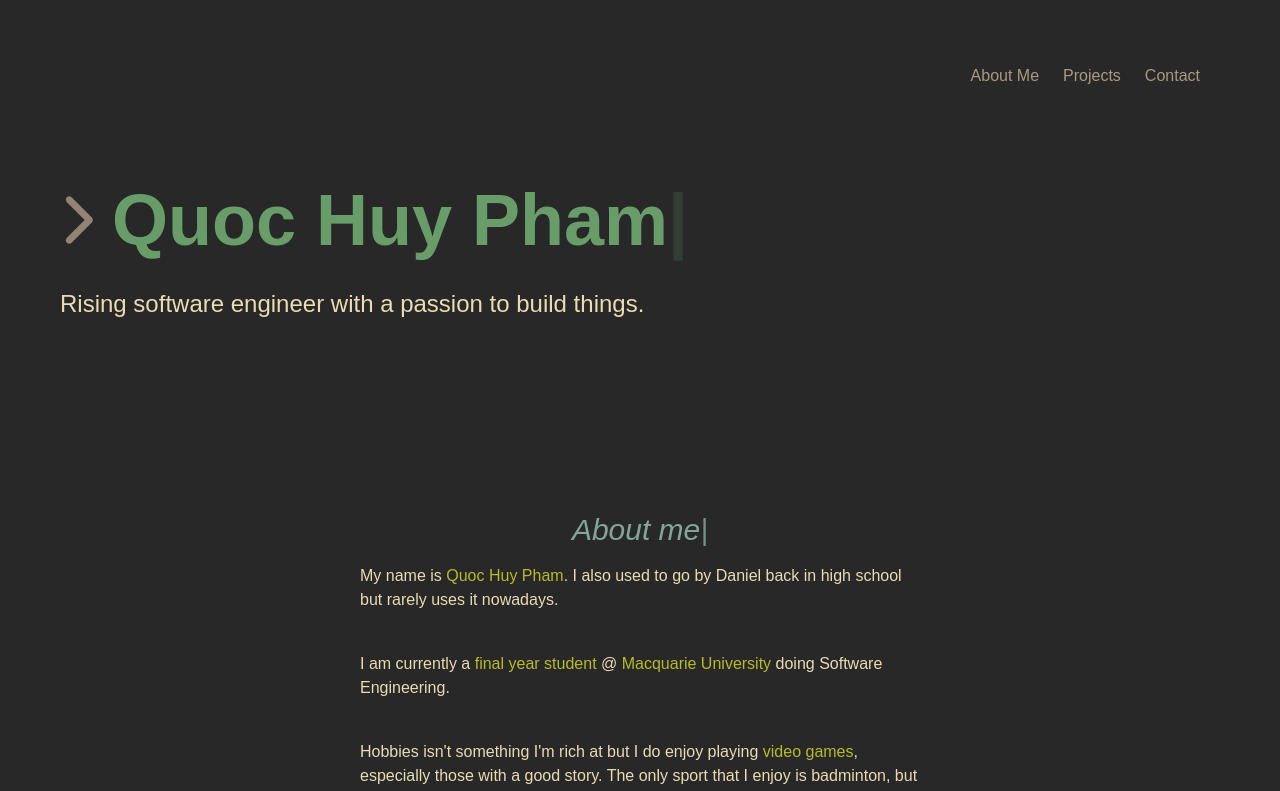
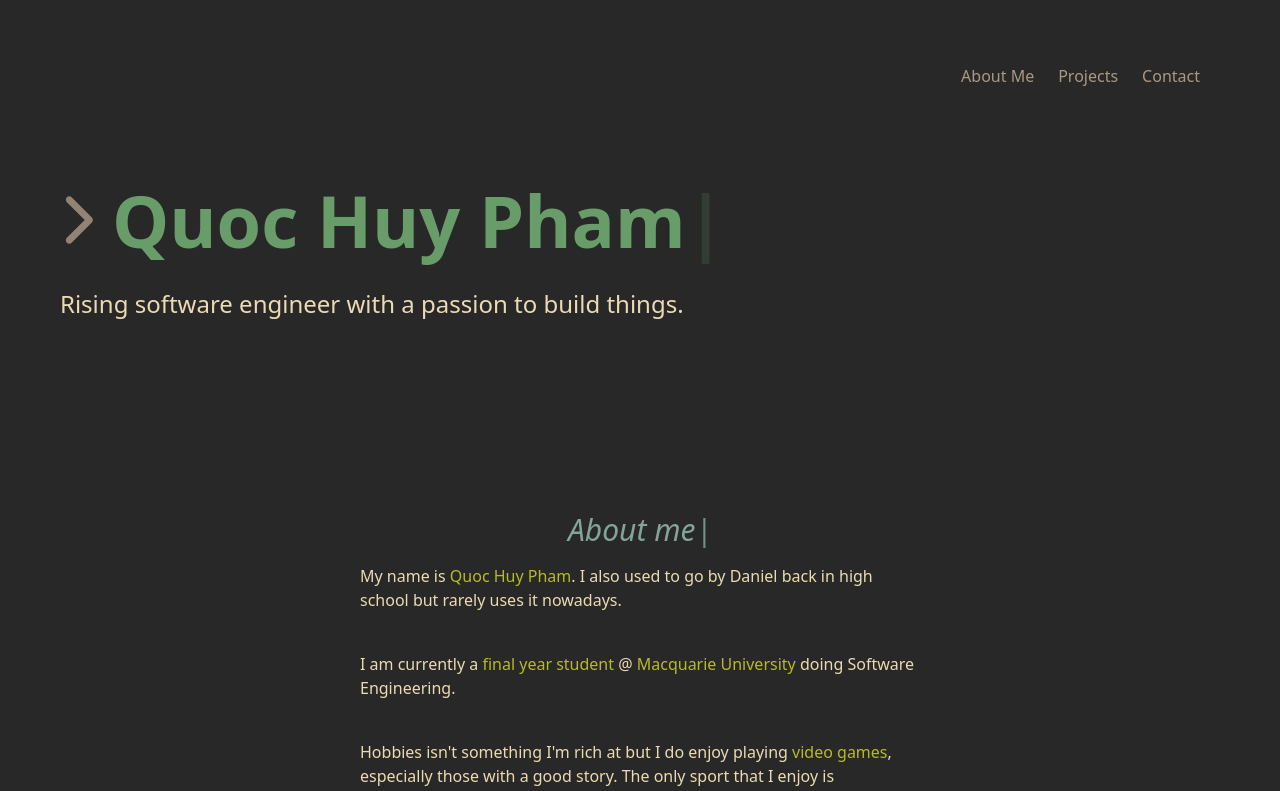
Before and after one commit to Fozzyishere/portfiolio, a Next.js app: page / in a window 1280 px wide. Shown: the top 791 px of the page. Built offline with nearby package versions, Linux system fonts and the light colour scheme.

Commit message:
fix: proper dark theme detection added

```diff
--- a/src/app/globals.css
+++ b/src/app/globals.css
@@ -3,6 +3,7 @@
 :root {
   --background: #ffffff;
   --foreground: #171717;
+  color-scheme: dark;
 }
 
 @theme {
@@ -51,5 +52,4 @@
 body {
   background: var(--background);
   color: var(--foreground);
-  font-family: Arial, Helvetica, sans-serif;
 }
```
